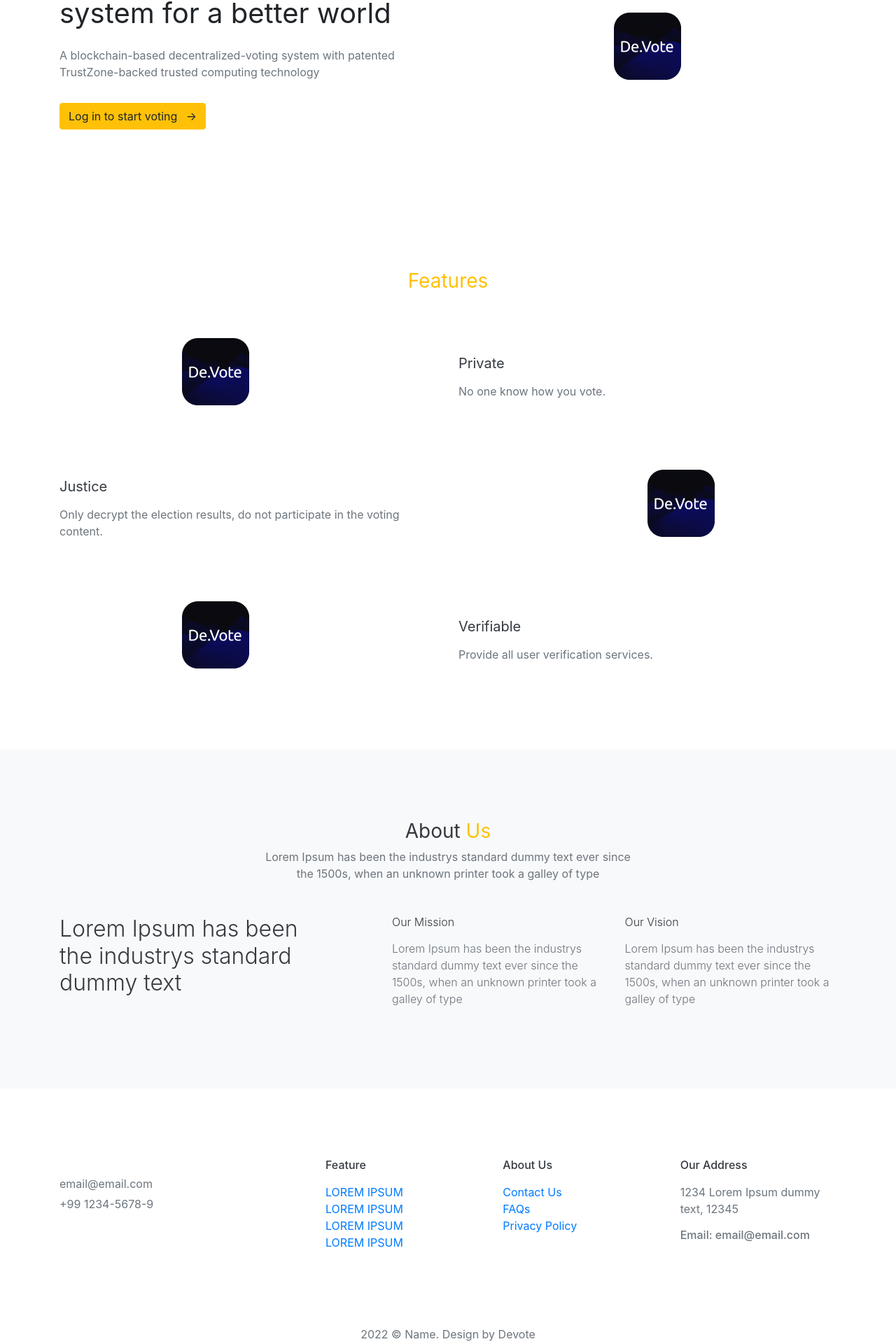
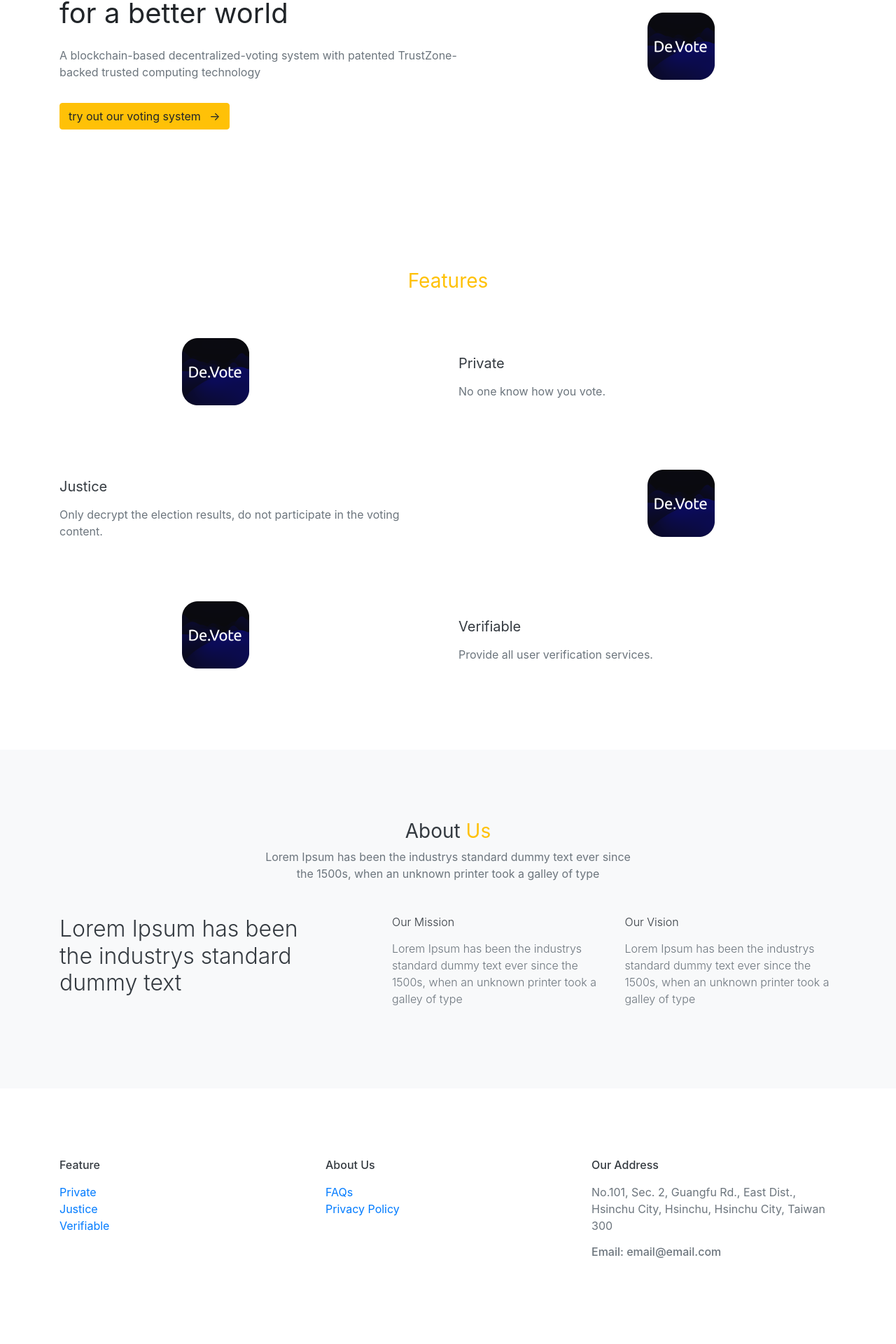
Before and after one commit to De-Vote/Landing-Page, a Next.js app: page / in a window 1280 px wide. Shown: the part 209-2129 px from the top of the page at 70% size. Built offline with nearby package versions, Linux system fonts and the light colour scheme.

Commit message:
adjust view and clear ghaction

```diff
--- a/components/Footer.js
+++ b/components/Footer.js
@@ -5,17 +5,15 @@ const Footer = () => {
   const links = [
     { id : 1, title : "Feature",
       child : [
-          { title : "LOREM IPSUM", link : "/" },
-          { title : "LOREM IPSUM", link : "/" },
-          { title : "LOREM IPSUM", link : "/" },
-          { title : "LOREM IPSUM", link : "/" }
+          { title : "Private", link : "/#feature" },
+          { title : "Justice", link : "/#feature" },
+          { title : "Verifiable", link : "/#feature" },
       ]
     },
     { id : 2, title : "About Us",
       child : [
-          { title : "Contact Us", link : "/" },
-          { title : "FAQs", link : "/" },
-          { title : "Privacy Policy", link : "/" },
+          { title : "FAQs", link : "/faq" },
+          { title : "Privacy Policy", link : "/privacy" },
       ]
     },
   ];
@@ -24,13 +22,13 @@ const Footer = () => {
     <section className="footer section">
       <Container>
         <Row>
-          <Col lg={4}>
+          {/* <Col lg={4}>
               <div className="mb-4">
                 <p className="text-muted mt-4 mb-2">email@email.com</p>
                 <h6 className="text-muted font-weight-normal">+99 1234-5678-9</h6>
               </div>
-          </Col>
-          <Col lg={8}>
+          </Col> */}
+          <Col lg={12}>
             <Row>
               {
                 links.map((link, key) =>
@@ -49,7 +47,7 @@ const Footer = () => {
 
               <Col md={4}>
                 <h6 className="text-dark mb-3">Our Address</h6>
-                <p className="text-muted f-14">1234 Lorem Ipsum dummy text, 12345</p>
+                <p className="text-muted f-14">No.101, Sec. 2, Guangfu Rd., East Dist., Hsinchu City, Hsinchu, Hsinchu City, Taiwan 300</p>
                 <h6 className="text-muted pb-2">Email: email@email.com</h6>
                 <ul className="list-unstyled footer-social-list mt-4">
                   <li className="list-inline-item"><a href="#"><i className="mdi mdi-facebook"></i></a></li>
--- a/components/Header.js
+++ b/components/Header.js
@@ -26,7 +26,7 @@ export default function NewHeader(props) {
             </Navbar.Brand>
             <Navbar.Toggle />
             <Navbar.Collapse>
-              <Nav className="m-auto">
+              <Nav className="ml-auto">
                 <NavItem className="nav-link" style={{ marginRight: "3%"}}>
                   <Link href="/#" as={`${process.env.GHPAGE_ROUTE}/#`}>
                     {(locale=="zh_hant")?"主頁":"Home"}
--- a/components/Hero.js
+++ b/components/Hero.js
@@ -2,12 +2,12 @@ import React from 'react';
 import { Container, Row, Col } from 'react-bootstrap';
 import Link from 'next/link'
 
-const Hero = ({ content }) => {
+const Hero = ({ content, locale }) => {
   return (
     <section className="section position-relative">
       <Container>
         <Row className="align-items-center">
-          <Col lg={6}>
+          <Col lg={7}>
             <div className="pr-lg-5">
               {/* <p className="text-uppercase text-primary font-weight-medium f-14 mb-4">Lorem Ipsum</p> */}
               {content && content.title &&
@@ -16,13 +16,13 @@ const Hero = ({ content }) => {
                   <p className="text-muted mb-4 pb-2">{content.description}</p>
                   <Link href={"login?role=admin"} as={`${process.env.GHPAGE_ROUTE}/login?role=admin`}>
                     <a href="login" className="btn btn-warning">
-                      Log in to start voting <span className="ml-2 right-icon">&#8594;</span>
+                    {(locale=="zh_hant")?"試試我們的投票系統":"try out our voting system"} <span className="ml-2 right-icon">&#8594;</span>
                     </a>
                   </Link>
                 </>}
             </div>
           </Col>
-          <Col lg={6}>
+          <Col lg={5}>
             <div className="mt-5 mt-lg-0">
               <img src={`/devotelogo.png`} alt="" className="img-fluid mx-auto d-block" />
             </div>
--- a/pages/index.js
+++ b/pages/index.js
@@ -32,7 +32,7 @@ export default function HomePage() {
   return (
     <Layout>
       <Header />
-      <Hero content={hero}/>
+      <Hero content={hero} locale={locale}/>
       <Feature content={feature}/>
       <About />
       <Footer />
--- a/public/locales/zh_hant/landing_page_index.json
+++ b/public/locales/zh_hant/landing_page_index.json
@@ -1,7 +1,7 @@
 {
     "hero":{
         "title":["隱私、公平、信任","打造一個去中心化的投票社會"],
-        "description":"提供所有人具有 TrustZone 專利支持的可信賴運算技術及區塊鏈去中心化的投票系統"
+        "description":"提供所有人具有 TrustZone 專利支持的可信賴運算技術及區塊鏈去中心化投票系統"
     },
     "feature":[
         {
```
